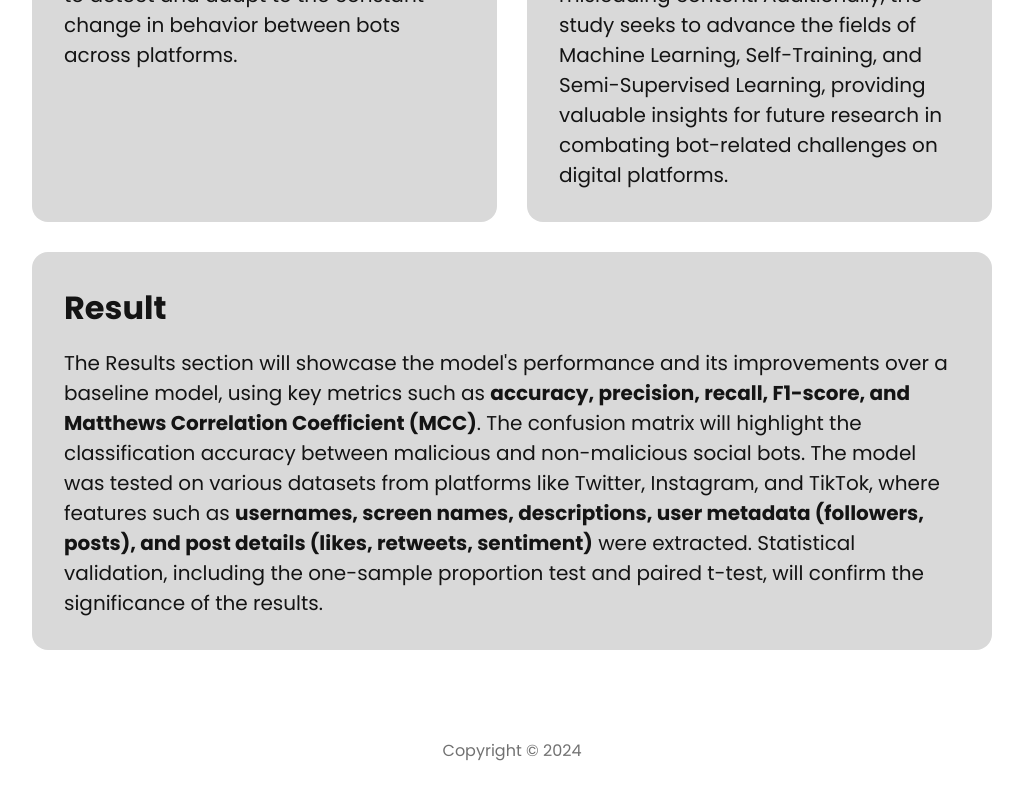
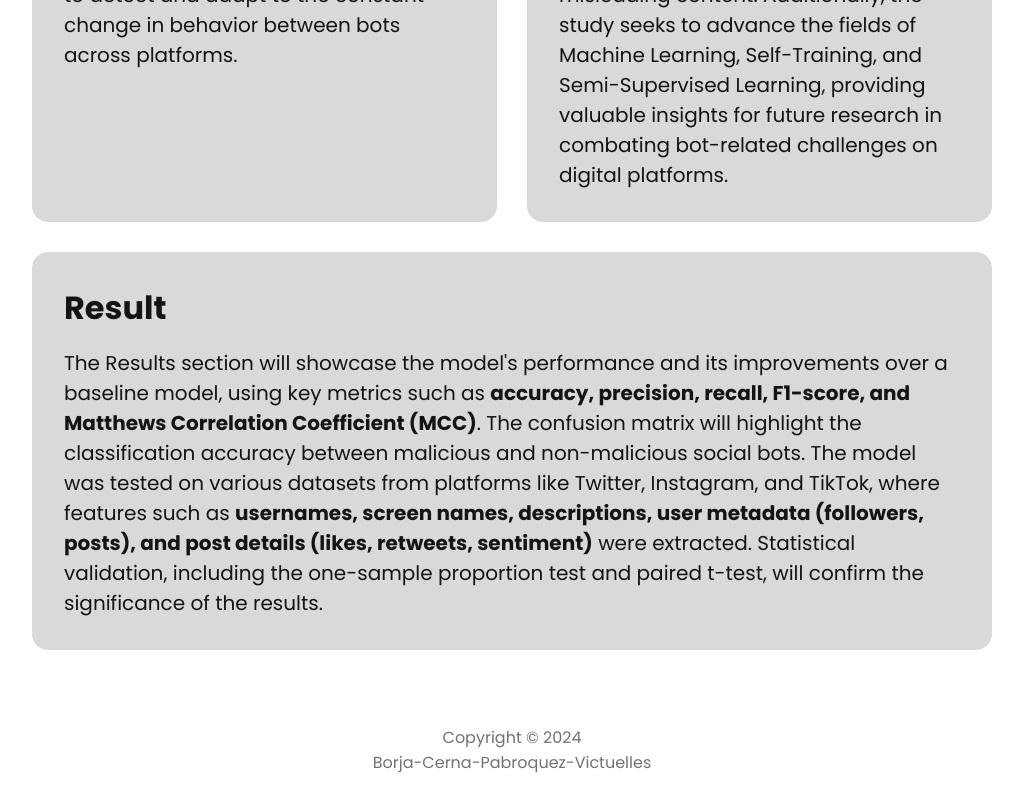
Before and after one commit to Pilner/multiplatform-bot-detector, a Next.js app in the folder frontend/: page / in a window 1280 px wide. Shown: the part 1190-1990 px from the top of the page, without its empty margins (128-1151 px from the left). Built offline with nearby package versions, Linux system fonts and the light colour scheme.

Commit message:
fix: added names to footer

```diff
--- a/frontend/src/_components/semantics/Footer.tsx
+++ b/frontend/src/_components/semantics/Footer.tsx
@@ -5,9 +5,13 @@ export default function Footer() {
 		<footer id={styles.footer}>
 			<div className="container">
 				<div>
-					<p className={styles.footerTextFont}>Copyright © 2024</p>
+					<p className={styles.footerTextFont}>
+						Copyright © 2024
+						<br />
+						Borja-Cerna-Pabroquez-Victuelles
+					</p>
 				</div>
 			</div>
 		</footer>
-	)
+	);
 }
```
